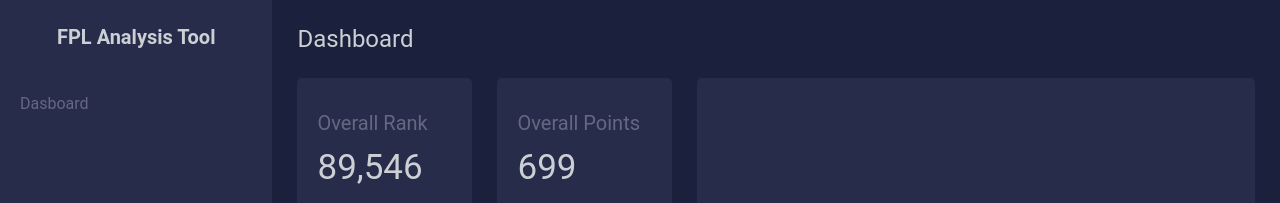
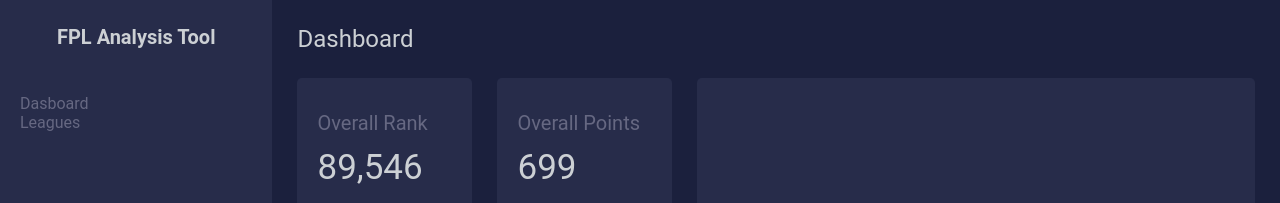
Before and after one commit to nesadrian/fpl-analysis-tool, a Vue app: page / in a window 1280 px wide. Shown: the top 203 px of the page. Built offline with nearby package versions, Linux system fonts and the light colour scheme; no server answers.

Commit message:
Add leagues link to sidebar

```diff
--- a/src/components/Sidebar.vue
+++ b/src/components/Sidebar.vue
@@ -5,6 +5,7 @@
     </section>
     <nav class="sidebar__nav-container">
       <router-link class="sidebar__nav__btn" to="/">Dasboard</router-link>
+      <router-link class="sidebar__nav__btn" to="/leagues">Leagues</router-link>
     </nav>
     <section class="sidebar__footer-container sidebar__title-container">
       <h1 class="sidebar__footer">Footer</h1>
```
